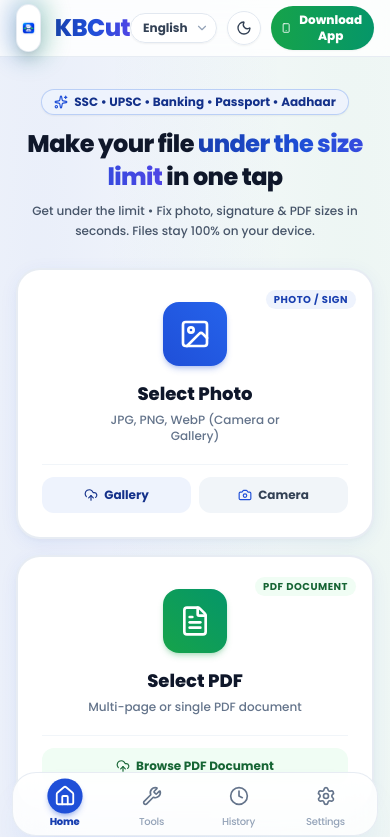
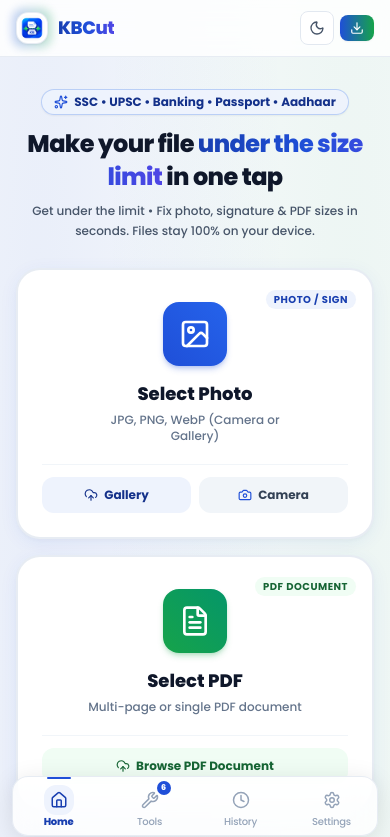
Before and after one commit to kunalpawar9403/KBCut, a React (Vite) app: page / in a window 390 px wide. Shown: the top 837 px of the page. Built offline with nearby package versions, Linux system fonts and the light colour scheme.

Commit message:
style(header): professional compact header with centred desktop nav, responsive Download App CTA, and polished mobile BottomNav

```diff
--- a/src/components/common/BottomNav.tsx
+++ b/src/components/common/BottomNav.tsx
@@ -1,6 +1,6 @@
 import React from 'react';
 import { useI18n } from '../../i18n';
-import { Home, Wrench, Clock, Settings, Sparkles } from 'lucide-react';
+import { Home, Wrench, Clock, Settings } from 'lucide-react';
 
 export type NavTab = 'home' | 'tools' | 'history' | 'settings';
 
@@ -12,41 +12,57 @@
 export const BottomNav: React.FC<BottomNavProps> = ({ activeTab, onChangeTab }) => {
   const { t } = useI18n();
 
-  const tabs: { id: NavTab; label: string; icon: React.ReactNode }[] = [
-    { id: 'home', label: t('nav.home'), icon: <Home className="w-5 h-5" /> },
-    { id: 'tools', label: t('nav.tools'), icon: <Wrench className="w-5 h-5" /> },
-    { id: 'history', label: t('nav.history'), icon: <Clock className="w-5 h-5" /> },
-    { id: 'settings', label: t('nav.settings'), icon: <Settings className="w-5 h-5" /> },
+  const tabs: { id: NavTab; label: string; icon: React.ElementType; badge?: string }[] = [
+    { id: 'home', label: t('nav.home'), icon: Home },
+    { id: 'tools', label: t('nav.tools'), icon: Wrench, badge: '6' },
+    { id: 'history', label: t('nav.history'), icon: Clock },
+    { id: 'settings', label: t('nav.settings'), icon: Settings },
   ];
 
   return (
     <nav
-      aria-label="Bottom Navigation"
-      className="fixed bottom-0 left-0 right-0 z-40 md:hidden px-3 pb-[calc(env(safe-area-inset-bottom)+8px)] pt-1 pointer-events-none"
+      aria-label="Mobile bottom navigation"
+      className="fixed bottom-0 left-0 right-0 z-40 md:hidden pb-[env(safe-area-inset-bottom)]"
     >
-      <div className="pointer-events-auto max-w-sm mx-auto glass rounded-3xl border border-slate-200/80 dark:border-slate-800/80 shadow-elevated flex items-center justify-around h-16 px-2">
+      <div className="mx-3 mb-2 glass rounded-2xl border border-slate-200/80 dark:border-slate-700/80 shadow-[0_4px_24px_rgba(0,0,0,0.10)] dark:shadow-[0_4px_24px_rgba(0,0,0,0.35)] flex items-stretch h-[60px] overflow-hidden">
         {tabs.map((tab) => {
           const isActive = activeTab === tab.id;
+          const Icon = tab.icon;
           return (
             <button
               key={tab.id}
               onClick={() => onChangeTab(tab.id)}
-              className={`relative flex-1 flex flex-col items-center justify-center py-1 transition-all min-h-[52px] touch-press ${
+              className={`relative flex-1 flex flex-col items-center justify-center gap-0.5 py-1 transition-all duration-200 touch-press ${
                 isActive
-                  ? 'text-brand-600 dark:text-brand-400 font-extrabold'
-                  : 'text-slate-400 hover:text-slate-600 dark:hover:text-slate-200'
+                  ? 'text-brand-600 dark:text-brand-400'
+                  : 'text-slate-400 dark:text-slate-500 hover:text-slate-600 dark:hover:text-slate-300'
               }`}
             >
-              <div
-                className={`p-1.5 rounded-2xl transition-all duration-200 ${
+              {/* Active top indicator */}
+              {isActive && (
+                <span className="absolute top-0 left-1/2 -translate-x-1/2 w-6 h-0.5 rounded-full bg-brand-500" />
+              )}
+
+              {/* Icon with optional badge */}
+              <div className="relative">
+                <div className={`p-1.5 rounded-xl transition-all duration-200 ${
                   isActive
-                    ? 'scale-110 bg-brand-500 text-white shadow-md shadow-brand-500/30'
-                    : 'text-slate-500 dark:text-slate-400'
-                }`}
-              >
-                {tab.icon}
+                    ? 'bg-brand-50 dark:bg-brand-950/80'
+                    : ''
+                }`}>
+                  <Icon className="w-[18px] h-[18px]" />
+                </div>
+                {tab.badge && (
+                  <span className="absolute -top-1 -right-1.5 min-w-[14px] h-[14px] flex items-center justify-center rounded-full bg-brand-500 text-white text-[8px] font-black px-0.5 leading-none">
+                    {tab.badge}
+                  </span>
+                )}
               </div>
-              <span className={`text-[10px] mt-0.5 tracking-tight ${isActive ? 'font-black' : 'font-medium'}`}>
+
+              {/* Label */}
+              <span className={`text-[10px] leading-none tracking-tight ${
+                isActive ? 'font-black' : 'font-medium'
+              }`}>
                 {tab.label}
               </span>
             </button>
--- a/src/components/common/Header.tsx
+++ b/src/components/common/Header.tsx
@@ -4,12 +4,13 @@
 import {
   Sun,
   Moon,
-  Sparkles,
   Wrench,
   Clock,
-  FileText,
+  Home,
+  Settings,
   ChevronDown,
   Smartphone,
+  Download,
 } from 'lucide-react';
 
 interface HeaderProps {
@@ -27,7 +28,7 @@
   onNavigateTab,
   onNavigateHome,
 }) => {
-  const { lang, setLang, t } = useI18n();
+  const { lang, setLang } = useI18n();
   const [showDownloadModal, setShowDownloadModal] = useState(false);
 
   const handleLangChange = (e: React.ChangeEvent<HTMLSelectElement>) => {
@@ -38,137 +39,153 @@
     if (activeTab !== 'home') {
       onNavigateTab('home');
       setTimeout(() => {
-        const el = document.getElementById(id);
-        if (el) el.scrollIntoView({ behavior: 'smooth' });
+        document.getElementById(id)?.scrollIntoView({ behavior: 'smooth' });
       }, 100);
     } else {
-      const el = document.getElementById(id);
-      if (el) el.scrollIntoView({ behavior: 'smooth' });
+      document.getElementById(id)?.scrollIntoView({ behavior: 'smooth' });
     }
   };
 
+  const navItems: {
+    label: string;
+    tab: 'home' | 'tools' | 'history' | 'settings';
+    icon: React.ElementType;
+    badge?: string;
+  }[] = [
+    { label: 'Home', tab: 'home', icon: Home },
+    { label: 'Exam Tools', tab: 'tools', icon: Wrench, badge: '6' },
+    { label: 'History', tab: 'history', icon: Clock },
+    { label: 'Settings', tab: 'settings', icon: Settings },
+  ];
+
   return (
+    <>
+      {/* ─── Sticky Top Header ──────────────────────────────────── */}
       <header className="sticky top-0 z-40 w-full glass border-b border-slate-200/80 dark:border-slate-800/80 transition-colors">
-      <div className="max-w-7xl mx-auto px-4 sm:px-6 h-18 sm:h-20 flex items-center justify-between">
-        {/* Left: Brand Identity */}
-        <div className="flex items-center space-x-6">
+        <div className="max-w-7xl mx-auto px-4 sm:px-6 h-14 sm:h-16 flex items-center justify-between gap-4">
+
+          {/* Left: Brand */}
           <button
             onClick={onNavigateHome}
-            className="flex items-center space-x-3.5 text-left focus:outline-none group py-1"
+            className="flex items-center gap-2.5 text-left focus:outline-none group flex-shrink-0"
+            aria-label="KBCut home"
           >
-            <div className="relative">
-              <div className="absolute -inset-1.5 bg-gradient-to-r from-brand-500 to-accent-500 rounded-2xl blur-md opacity-35 group-hover:opacity-85 transition duration-300" />
+            <div className="relative flex-shrink-0">
+              <div className="absolute -inset-1 bg-gradient-to-r from-brand-500 to-accent-500 rounded-xl blur-sm opacity-25 group-hover:opacity-60 transition duration-300" />
               <img
                 src="/logo.png"
                 alt="KBCut Logo"
-                className="relative w-12 h-12 sm:w-14 sm:h-14 rounded-2xl shadow-lg object-contain bg-white dark:bg-slate-900 border border-slate-200/80 dark:border-slate-700/80 p-1 transition-transform group-hover:scale-105"
+                className="relative w-8 h-8 sm:w-9 sm:h-9 rounded-xl shadow-sm object-contain bg-white dark:bg-slate-900 border border-slate-200/80 dark:border-slate-700/80 p-0.5 transition-transform group-hover:scale-105"
               />
             </div>
-            <div>
-              <div className="flex items-center space-x-2">
-                <span className="font-extrabold text-2xl sm:text-2xl tracking-tight bg-gradient-to-r from-brand-600 via-brand-500 to-indigo-600 dark:from-brand-400 dark:via-blue-300 dark:to-indigo-300 bg-clip-text text-transparent font-sans">
+            <div className="leading-none">
+              <div className="flex items-center gap-1.5">
+                <span className="font-extrabold text-[18px] sm:text-xl tracking-tight bg-gradient-to-r from-brand-600 via-brand-500 to-indigo-600 dark:from-brand-400 dark:via-blue-300 dark:to-indigo-300 bg-clip-text text-transparent">
                   KBCut
                 </span>
-                <span className="hidden xs:inline-flex items-center space-x-1 text-[10px] uppercase font-bold tracking-wider px-2 py-0.5 rounded-full bg-accent-50 text-accent-700 dark:bg-accent-950/80 dark:text-accent-400 border border-accent-200/60 dark:border-accent-800/60">
-                  <span className="w-1.5 h-1.5 rounded-full bg-accent-500 animate-pulse mr-1" />
-                  100% Private
+                <span className="hidden sm:inline-flex items-center gap-1 text-[9px] uppercase font-black tracking-widest px-1.5 py-0.5 rounded-md bg-accent-50 dark:bg-accent-950/80 text-accent-700 dark:text-accent-400 border border-accent-200/60 dark:border-accent-800/60 leading-none">
+                  <span className="w-1 h-1 rounded-full bg-accent-500 animate-pulse flex-shrink-0" />
+                  Private
                 </span>
               </div>
-              <p className="text-xs font-semibold text-slate-500 dark:text-slate-400 -mt-0.5 hidden md:block">
-                Get under the limit
+              <p className="text-[11px] font-semibold text-slate-500 dark:text-slate-400 hidden sm:block mt-0.5">
+                Photo &amp; PDF Size Reducer
               </p>
             </div>
           </button>
 
-          {/* Desktop Navigation Links (Integrated directly in navbar) */}
-          <nav className="hidden lg:flex items-center space-x-1 pl-4 border-l border-slate-200 dark:border-slate-800">
+          {/* Centre: Desktop navigation — hidden on mobile (BottomNav handles it) */}
+          <nav className="hidden lg:flex items-center gap-0.5 flex-1 justify-center" aria-label="Main navigation">
+            {navItems.map(({ label, tab, icon: Icon, badge }) => (
               <button
-              onClick={() => onNavigateTab('tools')}
-              className={`px-3 py-1.5 rounded-xl text-xs font-bold transition-colors flex items-center space-x-1.5 ${
-                activeTab === 'tools'
-                  ? 'bg-brand-50 text-brand-600 dark:bg-brand-950/80 dark:text-brand-400'
-                  : 'text-slate-600 dark:text-slate-300 hover:text-brand-500 hover:bg-slate-100 dark:hover:bg-slate-800/60'
+                key={tab}
+                onClick={() => onNavigateTab(tab)}
+                className={`inline-flex items-center gap-1.5 px-3 py-1.5 rounded-lg text-xs font-bold transition-all ${
+                  activeTab === tab
+                    ? 'bg-brand-50 dark:bg-brand-950/80 text-brand-600 dark:text-brand-400'
+                    : 'text-slate-600 dark:text-slate-300 hover:text-brand-500 hover:bg-slate-100/80 dark:hover:bg-slate-800/60'
                 }`}
               >
-              <span>Exam Tools</span>
-              <span className="px-1.5 py-0.2 rounded-full bg-brand-100 dark:bg-brand-900 text-brand-700 dark:text-brand-300 text-[9px] font-black">
-                6
+                <Icon className="w-3.5 h-3.5" />
+                <span>{label}</span>
+                {badge && (
+                  <span className="px-1.5 py-0.5 rounded-full bg-brand-100 dark:bg-brand-900/80 text-brand-700 dark:text-brand-300 text-[9px] font-black leading-none">
+                    {badge}
                   </span>
+                )}
               </button>
+            ))}
+            <div className="w-px h-4 bg-slate-200 dark:bg-slate-700 mx-1" />
             <button
               onClick={() => scrollToSection('how-it-works')}
-              className="px-3 py-1.5 rounded-xl text-xs font-bold text-slate-600 dark:text-slate-300 hover:text-brand-500 hover:bg-slate-100 dark:hover:bg-slate-800/60 transition-colors"
+              className="px-3 py-1.5 rounded-lg text-xs font-bold text-slate-600 dark:text-slate-300 hover:text-brand-500 hover:bg-slate-100/80 dark:hover:bg-slate-800/60 transition-all"
             >
               How It Works
             </button>
-            <button
-              onClick={() => scrollToSection('supported-exams')}
-              className="px-3 py-1.5 rounded-xl text-xs font-bold text-slate-600 dark:text-slate-300 hover:text-brand-500 hover:bg-slate-100 dark:hover:bg-slate-800/60 transition-colors"
-            >
-              Supported Exams
-            </button>
-            <button
-              onClick={() => onNavigateTab('history')}
-              className={`px-3 py-1.5 rounded-xl text-xs font-bold transition-colors ${
-                activeTab === 'history'
-                  ? 'bg-brand-50 text-brand-600 dark:bg-brand-950/80 dark:text-brand-400'
-                  : 'text-slate-600 dark:text-slate-300 hover:text-brand-500 hover:bg-slate-100 dark:hover:bg-slate-800/60'
-              }`}
-            >
-              Recent Files
-            </button>
           </nav>
-        </div>
 
-        {/* Right Controls */}
-        <div className="flex items-center space-x-2.5 sm:space-x-3">
-          {/* Language Switcher */}
-          <div className="relative">
+          {/* Right: Controls */}
+          <div className="flex items-center gap-1.5 sm:gap-2 flex-shrink-0">
+
+            {/* Language Switcher — hidden on smallest screens */}
+            <div className="relative hidden sm:block">
               <select
                 value={lang}
                 aria-label="Language"
                 onChange={handleLangChange}
-              className="appearance-none bg-white/90 dark:bg-slate-900/90 text-slate-700 dark:text-slate-200 text-xs font-bold py-1.5 pl-3 pr-7 rounded-full border border-slate-200 dark:border-slate-700 shadow-sm focus:outline-none focus:ring-2 focus:ring-brand-500 cursor-pointer hover:border-brand-400 transition-colors"
+                className="appearance-none bg-white/90 dark:bg-slate-900/90 text-slate-700 dark:text-slate-200 text-xs font-bold py-1.5 pl-2.5 pr-5 rounded-lg border border-slate-200 dark:border-slate-700 focus:outline-none focus:ring-2 focus:ring-brand-500 cursor-pointer hover:border-brand-400 transition-colors"
               >
-              <option value="en">English</option>
-              <option value="mr">मराठी</option>
-              <option value="hi">हिंदी</option>
+                <option value="en">EN</option>
+                <option value="mr">MR</option>
+                <option value="hi">HI</option>
               </select>
-            <div className="pointer-events-none absolute inset-y-0 right-0 flex items-center px-2 text-slate-400">
-              <ChevronDown className="w-3.5 h-3.5" />
+              <div className="pointer-events-none absolute inset-y-0 right-0 flex items-center px-1 text-slate-400">
+                <ChevronDown className="w-3 h-3" />
               </div>
             </div>
 
-          {/* Theme Switcher Button */}
+            {/* Theme Toggle */}
             <button
               onClick={onToggleTheme}
               aria-label="Toggle theme"
-            className="p-2 rounded-full bg-white/90 dark:bg-slate-900/90 text-slate-600 dark:text-slate-300 border border-slate-200 dark:border-slate-700 hover:border-brand-400 shadow-sm transition-all focus:outline-none focus:ring-2 focus:ring-brand-500 touch-press"
+              className="p-2 rounded-lg bg-white/90 dark:bg-slate-900/90 border border-slate-200 dark:border-slate-700 hover:border-brand-400 transition-all focus:outline-none focus:ring-2 focus:ring-brand-500 touch-press"
             >
               {theme === 'dark' ? (
                 <Sun className="w-4 h-4 text-amber-400" />
               ) : (
-              <Moon className="w-4 h-4 text-slate-700" />
+                <Moon className="w-4 h-4 text-slate-600" />
               )}
             </button>
 
-          {/* Download App / APK Button (Mobile only) */}
+            {/* Download App — compact on tablet/mobile */}
+            <button
+              onClick={() => setShowDownloadModal(true)}
+              aria-label="Download KBCut Android App"
+              className="lg:hidden inline-flex items-center gap-1 px-2.5 py-1.5 rounded-lg bg-gradient-to-r from-brand-500 to-accent-500 hover:from-brand-600 hover:to-accent-600 text-white font-extrabold text-[11px] shadow-sm hover:shadow-md transition-all touch-press"
+            >
+              <Download className="w-3.5 h-3.5" />
+              <span className="hidden xs:inline">App</span>
+            </button>
+
+            {/* Download App — full button on desktop */}
             <button
               onClick={() => setShowDownloadModal(true)}
               aria-label="Download KBCut Android App APK"
-            className="inline-flex md:hidden items-center space-x-1.5 px-2.5 sm:px-3.5 py-1.5 rounded-full bg-gradient-to-r from-accent-500 to-emerald-600 hover:from-accent-600 hover:to-emerald-700 text-white font-extrabold text-xs shadow-sm hover:shadow-md transition-all touch-press"
+              className="hidden lg:inline-flex items-center gap-1.5 px-3.5 py-1.5 rounded-lg bg-gradient-to-r from-brand-500 to-accent-500 hover:from-brand-600 hover:to-accent-600 text-white font-extrabold text-xs shadow-sm hover:shadow-md transition-all touch-press"
             >
               <Smartphone className="w-3.5 h-3.5" />
               <span>Download App</span>
             </button>
           </div>
+
         </div>
+      </header>
 
       {/* Download App Modal */}
       <DownloadAppModal
         isOpen={showDownloadModal}
         onClose={() => setShowDownloadModal(false)}
       />
-    </header>
+    </>
   );
 };
```
Lines whose indentation alone changed are shown as unchanged.
